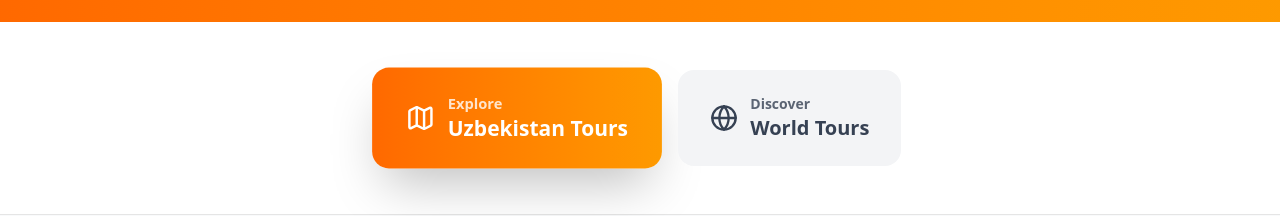
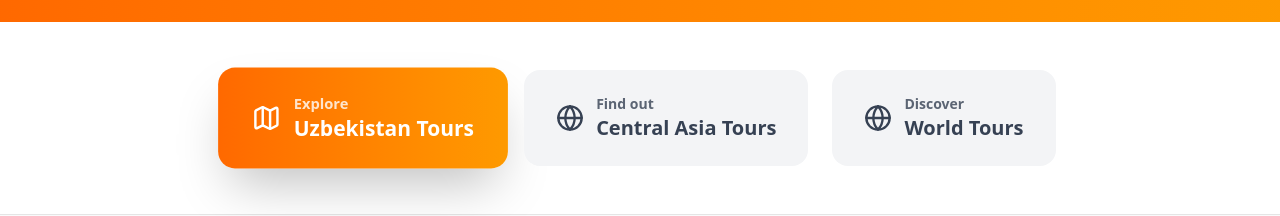
Before and after one commit to Mirzayev2009/AlphaAviaTravel, a React (Vite) app: page /tours in a window 1280 px wide. Shown: the part 335-551 px from the top of the page. Built offline with nearby package versions, Linux system fonts and the light colour scheme; no server answers.

Commit message:
feat: Introduce Central Asia Tours page, fetching categorized tour data from `tours.json`

```diff
--- a/src/pages/Tours.jsx
+++ b/src/pages/Tours.jsx
@@ -136,6 +136,28 @@ const ToursPage = () => {
             </motion.button>
 
             <motion.button
+              onClick={() => setSelectedCategory("central_asia")}
+              className={`relative px-8 py-6 rounded-2xl font-bold text-lg transition-all duration-300 ${selectedCategory === "central_asia"
+                ? "bg-gradient-to-r from-green-500 to-green-500 text-white shadow-2xl scale-105"
+                : "bg-gray-100 text-gray-700 hover:bg-gray-200"
+                }`}
+              whileHover={{ scale: 1.05 }}
+              whileTap={{ scale: 0.95 }}
+            >
+              <div className="flex items-center gap-3">
+                <Globe className="h-7 w-7" />
+                <div className="text-left">
+                  <div className="text-sm opacity-80">
+                    Find out
+                  </div>
+                  <div className="text-xl font-bold">
+                   Central Asia Tours
+                  </div>
+                </div>
+              </div>
+            </motion.button>
+
+            <motion.button
               onClick={() => setSelectedCategory("world")}
               className={`relative px-8 py-6 rounded-2xl font-bold text-lg transition-all duration-300 ${selectedCategory === "world"
                 ? "bg-gradient-to-r from-blue-500 to-cyan-500 text-white shadow-2xl scale-105"
```
Also changed, not shown: public/data/tours.json.
